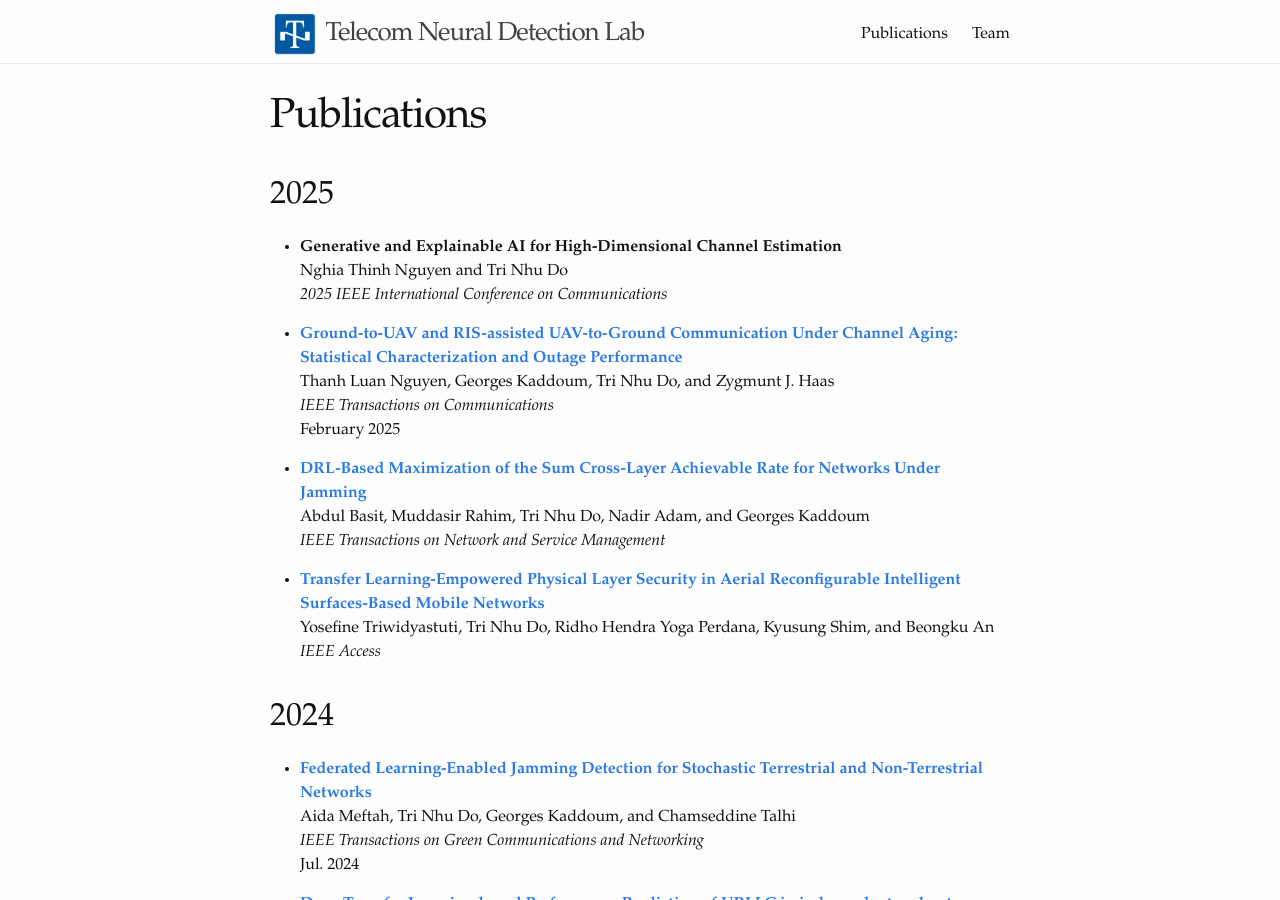
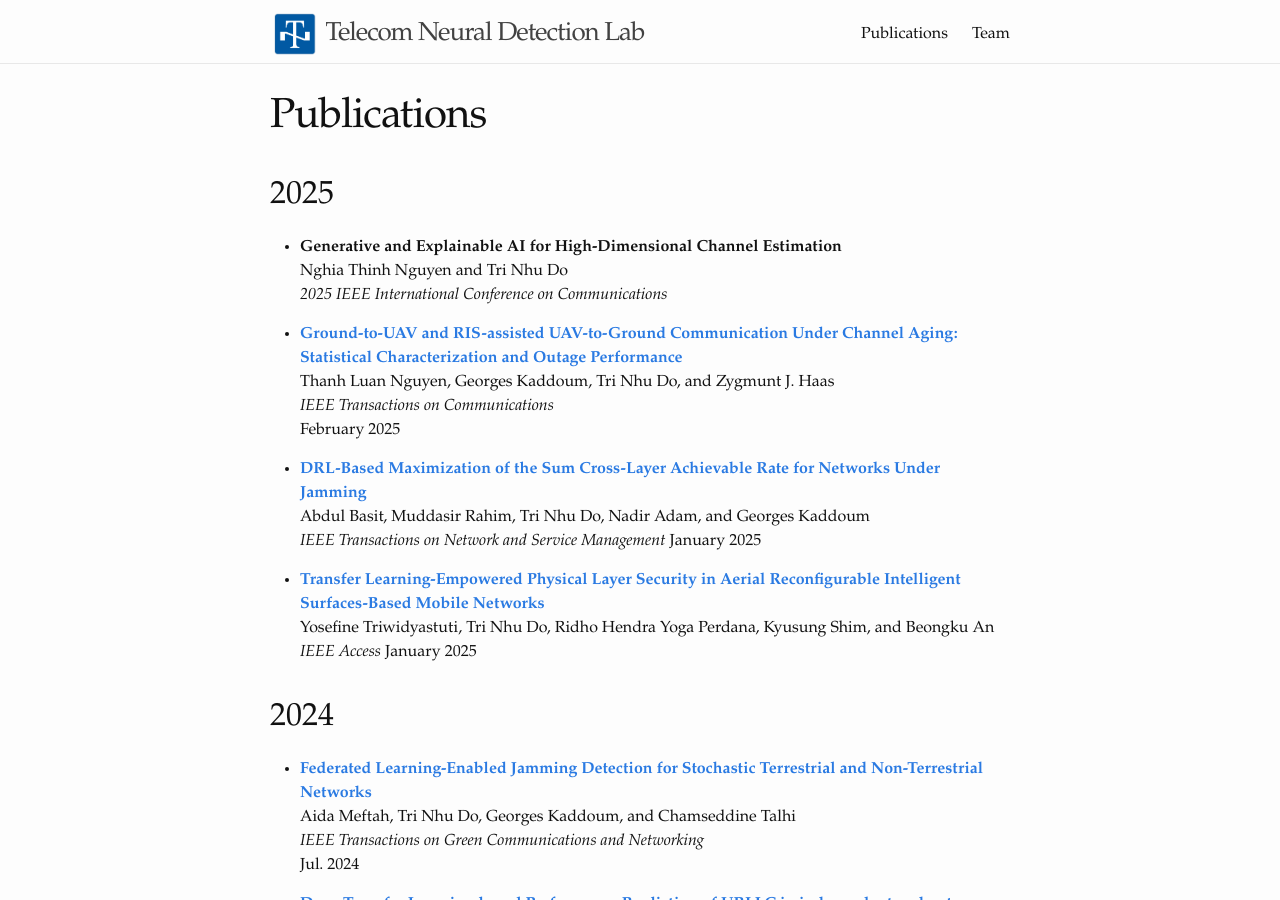
Before and after one commit to tnd-lab/tnd-lab.github.io, a Jekyll site: the page built from publications.md, in a window 1280 px wide and 900 px high. Built offline with Jekyll 4.4.1, drawn with Linux system fonts in a browser that asks for light colours.

Commit message:
Update publications.md

```diff
--- a/publications.md
+++ b/publications.md
@@ -17,10 +17,14 @@ permalink: /publications/
 - [**DRL-Based Maximization of the Sum Cross-Layer Achievable Rate for Networks Under Jamming**](https://ieeexplore.ieee.org/document/10852218)
   	Abdul Basit, Muddasir Rahim, Tri Nhu Do, Nadir Adam, and Georges Kaddoum
   	_IEEE Transactions on Network and Service Management_
+  	January 2025
+
 
 - [**Transfer Learning-Empowered Physical Layer Security in Aerial Reconfigurable Intelligent Surfaces-Based Mobile Networks**](https://ieeexplore.ieee.org/abstract/document/10829561)
   	Yosefine Triwidyastuti, Tri Nhu Do, Ridho Hendra Yoga Perdana, Kyusung Shim, and Beongku An
   	_IEEE Access_
+  	January 2025
+
 
 ## 2024
 
```
